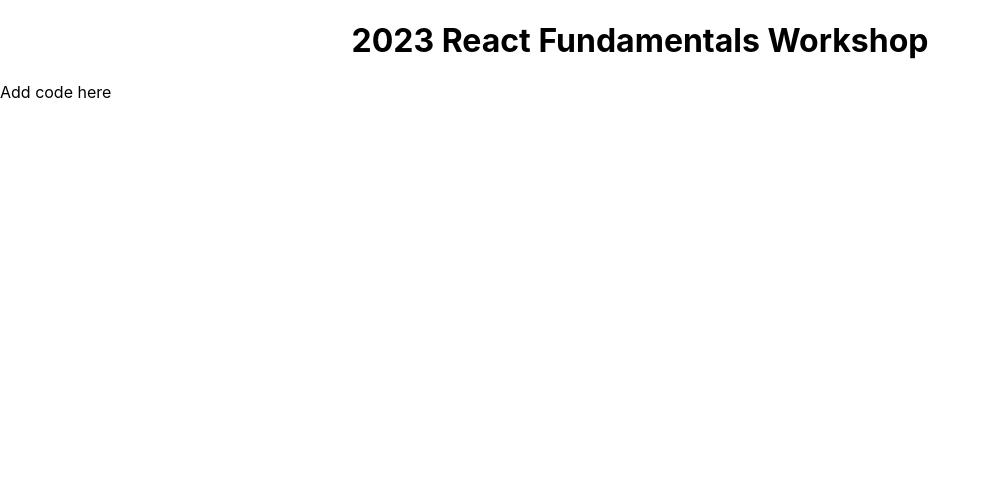
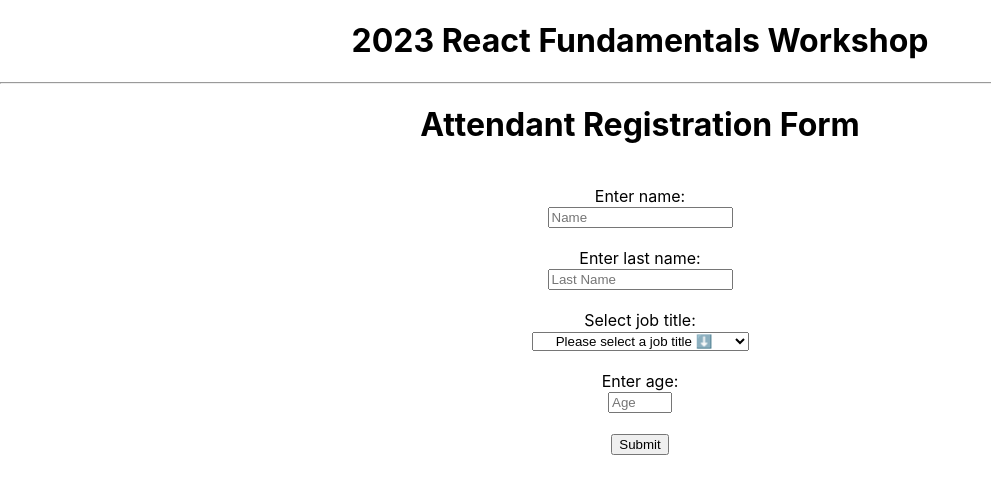
Before and after one commit to agnijaravdo/react-attendant-registration-form, a React (Create React App) app: page / in a window 1280 px wide. Shown: the top 494 px of the page, without its empty margins (0-991 px from the left). Built offline with nearby package versions, Linux system fonts and the light colour scheme.

Commit message:
add components with solution

```diff
--- a/package.json
+++ b/package.json
@@ -8,7 +8,7 @@
     "@testing-library/user-event": "^13.5.0",
     "react": "^18.2.0",
     "react-dom": "^18.2.0",
-    "react-scripts": "5.0.1",
+    "react-scripts": "^5.0.1",
     "web-vitals": "^2.1.4"
   },
   "scripts": {
@@ -34,5 +34,8 @@
       "last 1 firefox version",
       "last 1 safari version"
     ]
+  },
+  "devDependencies": {
+    "@babel/plugin-proposal-private-property-in-object": "^7.21.11"
   }
 }
--- a/src/App.css
+++ b/src/App.css
@@ -1,3 +1,12 @@
-.center-text {
+.App {
   text-align: center;
 }
+label {
+  display: block;
+  text-align: center;
+}
+
+.attendantsDisplay span {
+  color: green;
+  font-weight: bold;
+}
--- a/src/App.js
+++ b/src/App.js
@@ -1,10 +1,12 @@
+import React from "react";
 import "./App.css";
+import AttendantForm from "./components/AttendantForm";
 
 function App() {
   return (
-    <div>
-      <h1 className="center-text">2023 React Fundamentals Workshop</h1>
-      <div>Add code here</div>
+    <div className="App">
+      <h1>2023 React Fundamentals Workshop</h1>
+      <AttendantForm />
     </div>
   );
 }
--- /dev/null
+++ b/src/components/AttendantDisplay.jsx
@@ -0,0 +1,14 @@
+export default function AttendantDisplay({
+  attendant: { name, lastName, jobTitle, age },
+}) {
+  return (
+    <div className="attendantsDisplay">
+      <br />
+      Name: <span>{name} </span>
+      Last Name: <span>{lastName} </span>
+      Job Title: <span>{jobTitle} </span>
+      Age: <span>{age} </span>
+      <br />
+    </div>
+  );
+}
--- /dev/null
+++ b/src/components/AttendantForm.jsx
@@ -0,0 +1,191 @@
+import React, { useState, useEffect } from "react";
+import { getJobTitles, addAttendant, getAttendants } from "../api";
+import AttendantDisplay from "./AttendantDisplay";
+
+export default function AttendantForm() {
+  const [attendants, setAttendants] = useState([]);
+  const [name, setName] = useState("");
+  const [lastName, setLastName] = useState("");
+  const [jobTitle, setJobTitle] = useState("");
+  const [age, setAge] = useState("");
+  const [allJobTitles, setAllJobTitles] = useState([]);
+  const [isLoading, setIsLoading] = useState(false);
+
+  async function submitHandler(e) {
+    e.preventDefault();
+    const submittedData = {
+      name,
+      lastName,
+      jobTitle,
+      age,
+    };
+
+    try {
+      setIsLoading(true);
+      const { status } = await addAttendant(submittedData);
+      if (status === 200) {
+        const { status: attendancesStatus, data } = await getAttendants();
+        if (attendancesStatus === 200) {
+          setAttendants([...data].sort((a, b) => a.age - b.age));
+        }
+      }
+    } catch (e) {
+      console.error("failed to add attendant", e);
+    } finally {
+      clearForm();
+      setIsLoading(false);
+    }
+  }
+
+  function clearForm() {
+    [setName, setLastName, setJobTitle, setAge].forEach((setter) => setter(""));
+  }
+
+  useEffect(() => {
+    setIsLoading(true);
+
+    Promise.all([getJobTitles(), getAttendants()])
+      .then(([jobTitles, initialAttendants]) => {
+        if (jobTitles.status === 200) {
+          setAllJobTitles([...jobTitles.data].sort());
+        }
+        if (initialAttendants.status === 200) {
+          setAttendants(
+            [...initialAttendants.data].sort((a, b) => a.age - b.age)
+          );
+        }
+      })
+      .catch((e) => {
+        console.error("failed to get api response", e);
+      })
+      .finally(() => {
+        setIsLoading(false);
+      });
+  }, []);
+
+  return (
+    <div>
+      <hr />
+      <h1>Attendant Registration Form</h1>
+      <br />
+      <form
+        className="attendant-form"
+        onSubmit={submitHandler}
+      >
+        <div>
+          <label htmlFor="name">Enter name:</label>
+          <input
+            type="text"
+            minLength="2"
+            maxLength="50"
+            pattern="[A-Za-zÀ-ÖØ-öø-ÿ'\-]+"
+            name="name"
+            placeholder="Name"
+            data-testid="name"
+            value={name}
+            required
+            onChange={(e) => {
+              setName(e.target.value);
+            }}
+            onInvalid={(e) =>
+              e.target.setCustomValidity("Please enter a valid name")
+            }
+            onInput={(e) => e.target.setCustomValidity("")}
+          />
+        </div>
+        <br />
+        <div className="input">
+          <label htmlFor="lastName">Enter last name:</label>
+          <input
+            type="text"
+            minLength="2"
+            maxLength="50"
+            pattern="[A-Za-zÀ-ÖØ-öø-ÿ'\-]+"
+            name="lastName"
+            placeholder="Last Name"
+            data-testid="last-name"
+            value={lastName}
+            required
+            onChange={(e) => {
+              setLastName(e.target.value);
+            }}
+            onInvalid={(e) =>
+              e.target.setCustomValidity("Please enter a valid last name")
+            }
+            onInput={(e) => e.target.setCustomValidity("")}
+          />
+        </div>
+        <br />
+        <div className="input">
+          <label htmlFor="jobTitle">Select job title:</label>
+          <select
+            name="jobTitle"
+            data-testid="job-title"
+            required
+            value={jobTitle}
+            onChange={(e) => setJobTitle(e.target.value)}
+            onInput={(e) => e.target.setCustomValidity("")}
+            onInvalid={(e) =>
+              e.target.setCustomValidity("Please select a job title")
+            }
+          >
+            <option
+              value=""
+              style={{ textAlign: "center" }}
+            >
+              {isLoading
+                ? "Loading job titles... 🔄"
+                : "Please select a job title ⬇️"}
+            </option>
+            {allJobTitles.map((jobTitle) => (
+              <option
+                key={jobTitle}
+                value={jobTitle}
+              >
+                {jobTitle}
+              </option>
+            ))}
+          </select>
+        </div>
+        <br />
+        <div className="input">
+          <label htmlFor="age">Enter age:</label>
+          <input
+            type="number"
+            min="15"
+            max="120"
+            name="age"
+            placeholder="Age"
+            data-testid="age"
+            value={age}
+            required
+            onChange={(e) => {
+              setAge(e.target.value);
+            }}
+            onInvalid={(e) =>
+              e.target.setCustomValidity("Age range must be 15-120")
+            }
+            onInput={(e) => e.target.setCustomValidity("")}
+          />
+        </div>
+        <br />
+        <div className="button">
+          <button
+            type="submit"
+            data-testid="submit"
+            disabled={isLoading}
+          >
+            Submit
+          </button>
+          {isLoading && <div>Loading...</div>}
+        </div>
+      </form>
+      {attendants.map((e) => (
+        <AttendantDisplay
+          key={`${e.name}${e.lastName}${e.jobTitle}${e.age}`}
+          attendant={e}
+        />
+      ))}
+    </div>
+  );
+}
```
Also changed, not shown: 1 other file (tests, documents, lock files or other folders).
